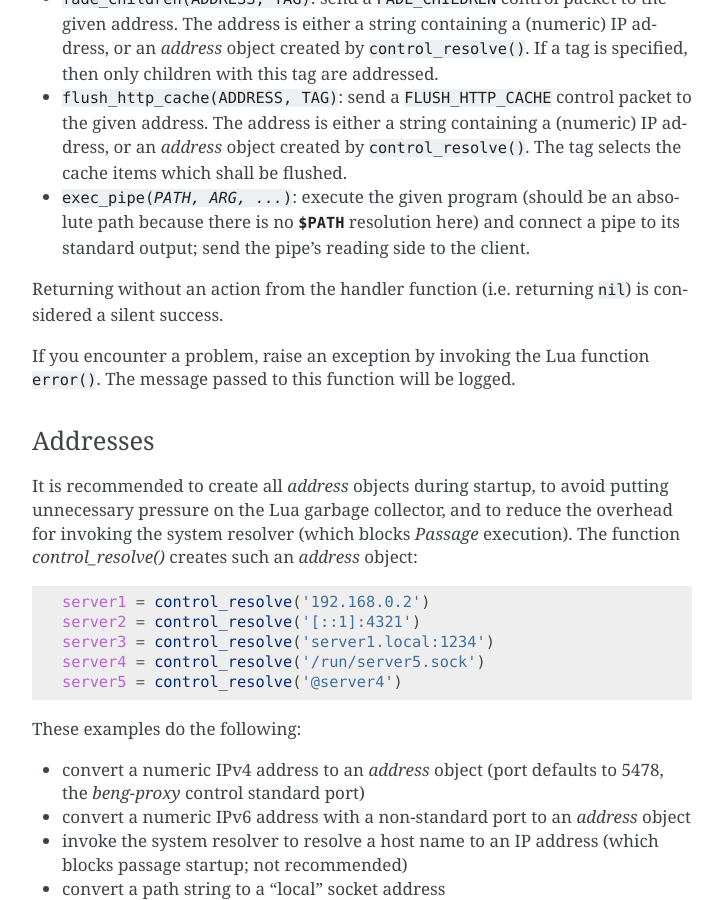
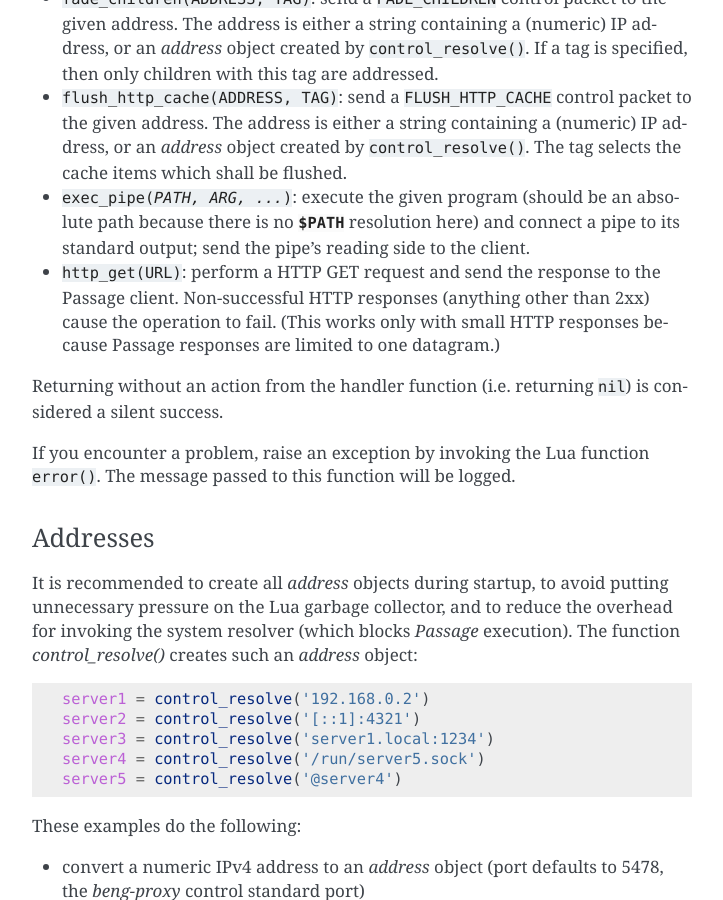
Before and after one commit to CM4all/passage, a Sphinx documentation site: the page built from doc/index.rst, in a window 1280 px wide and 900 px high, scrolled down 1980 px. Shown: the whole window, without its empty margins (388-1111 px from the left). Built offline with Sphinx 7.4.7, drawn with Linux system fonts in a browser that asks for light colours.

Commit message:
add action "http_get"

```diff
--- a/doc/index.rst
+++ b/doc/index.rst
@@ -121,6 +121,12 @@
   (should be an absolute path because there is no :envvar:`$PATH`
   resolution here) and connect a pipe to its standard output; send the
   pipe's reading side to the client.
+
+* :samp:`http_get(URL)`: perform a HTTP GET request and send the
+  response to the Passage client.  Non-successful HTTP responses
+  (anything other than 2xx) cause the operation to fail.  (This works
+  only with small HTTP responses because Passage responses are limited
+  to one datagram.)
 
 Returning without an action from the handler function (i.e. returning
 :samp:`nil`) is considered a silent success.
--- a/meson_options.txt
+++ b/meson_options.txt
@@ -1,3 +1,4 @@
+option('curl', type: 'feature', description: 'CURL support')
 option('sodium', type: 'feature', description: 'libsodium support')
 option('systemd', type: 'feature', description: 'systemd support (using libsystemd)')
 option('pg', type: 'feature', description: 'PostgreSQL client for Lua')
```
Also changed, not shown: 9 other files.
